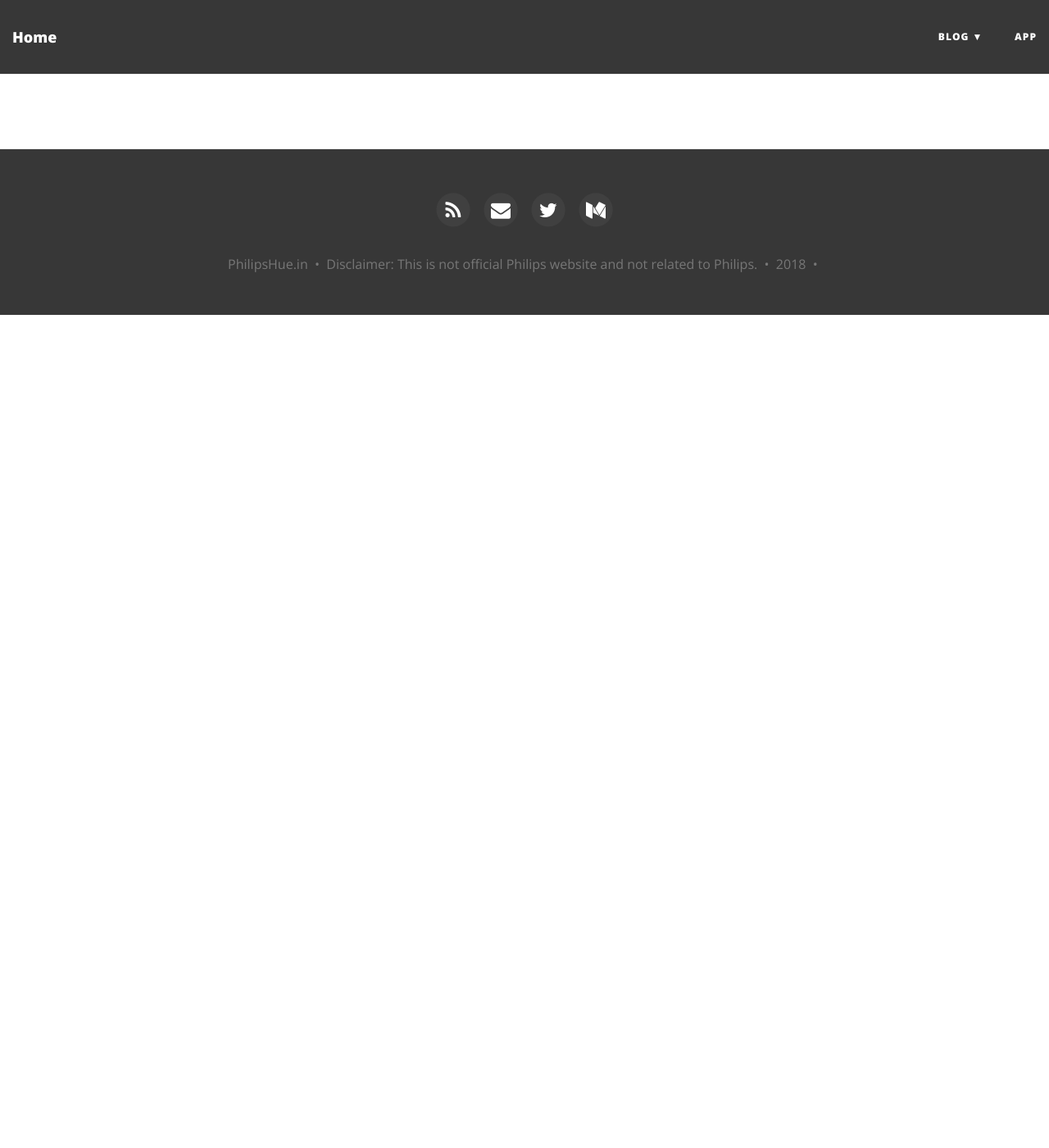
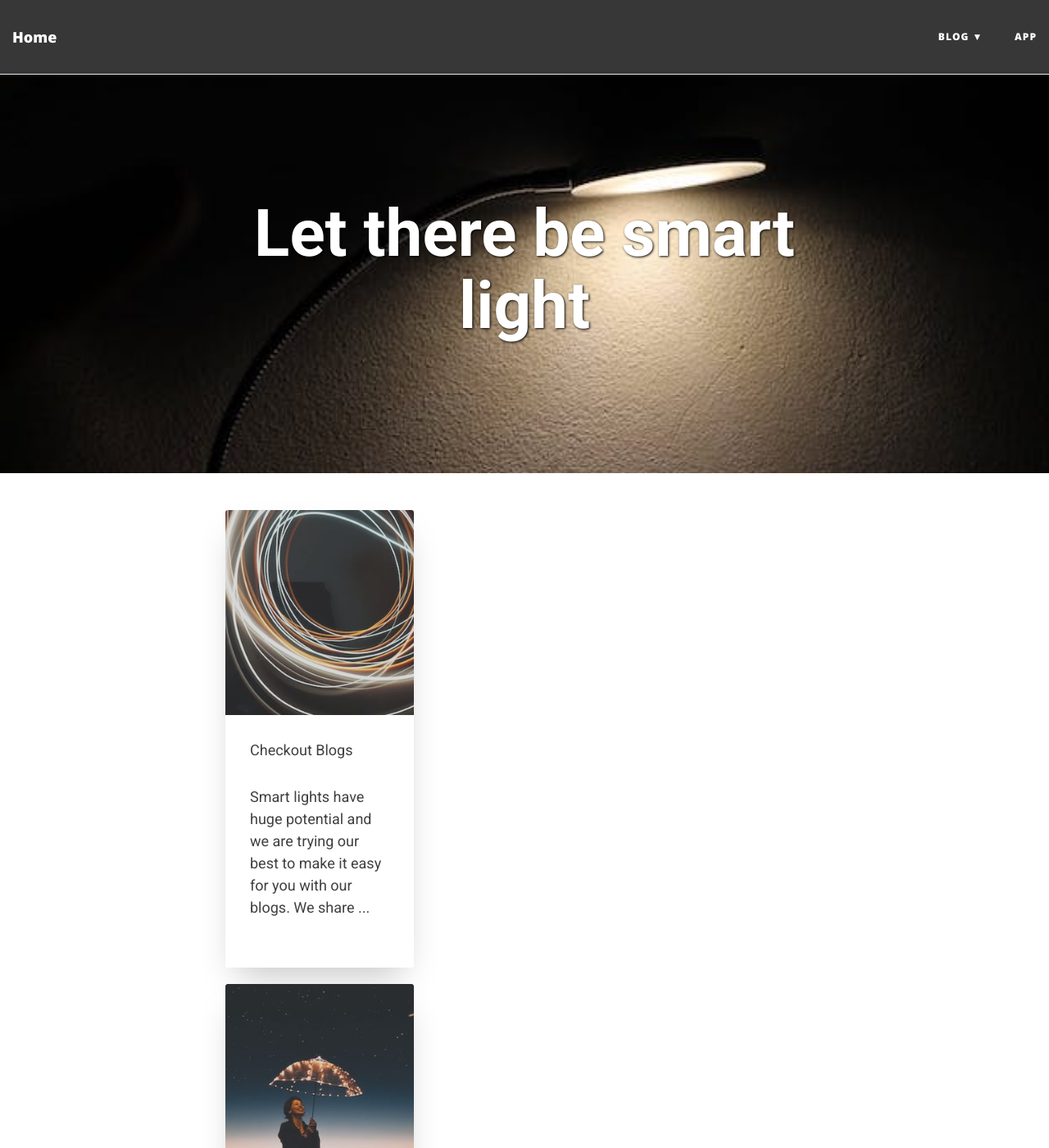
Before and after one commit to huehello/website, a Jekyll site: the page built from index.md, in a window 1280 px wide and 1400 px high. Shown: the whole window at 82% size. Built offline with Jekyll 4.4.1, drawn with Linux system fonts in a browser that asks for light colours; nearby versions of some CDN libraries; some of the changed text lies outside the part shown.

Commit message:
added material cards and updated homepage with cards

```diff
--- /dev/null
+++ b/_includes/material_card.html
@@ -0,0 +1,12 @@
+  <li class="md-cards__item">
+    <div class="md-card link-no-color">
+    <a href="{{include.url}}">
+      <div class="md-card__image {{include.imgcss}}"></div>
+      <div class="md-card__content">
+        <div class="post-title">{{include.title}}</div>
+        <p class="post-entry">{{include.description}}</p>
+        <!-- <button class="btn btn--block md-card__btn">{{include.cta}}</button> -->
+      </div>
+      </a>
+    </div>
+  </li>
--- a/_includes/youtube.html
+++ b/_includes/youtube.html
@@ -1 +1 @@
-<iframe width="480" height="270" src="{{ include.url }}" frameborder="0" allow="autoplay; encrypted-media" allowfullscreen></iframe>
+<iframe width="400" height="270" src="{{ include.url }}" frameborder="0" allow="autoplay; encrypted-media" allowfullscreen></iframe>
--- a/css/main.css
+++ b/css/main.css
@@ -966,3 +966,96 @@ input.md-input:focus ~ .md-highlight {
   from { background:#404040; }
   to  { width:0; background:transparent; }
 }
+
+
+/*https://codepen.io/mcraiganthony/pen/NxGxqm*/
+
+.btn {
+  background-color: white;
+  /*border: 1px solid #373737;*/
+  /*//border-radius: 1rem;*/
+  color: @gray-dark;
+  padding: 0.5rem;
+  text-transform: lowercase;
+}
+
+.btn--block {
+  display: block;
+  width: 100%;
+}
+
+.md-cards {
+  display: grid;
+  flex-wrap: wrap;
+  list-style: none;
+  margin: 0;
+  padding: 0;
+}
+
+.md-cards__item {
+  display: flex;
+  padding: 1rem;
+  @media(min-width: 40rem) {
+    width: 50%;
+  }
+  @media(min-width: 56rem) {
+    width: 33.3333%;
+  }
+}
+
+.md-card {
+  background-color: white;
+  border-radius: 0.25rem;
+  box-shadow: 0 20px 40px -14px rgba(0,0,0,0.25);
+  display: flex;
+  flex-direction: column;
+  overflow: hidden;
+  &:hover {
+    .md-card__image {
+      filter: contrast(100%);
+    }
+  }
+}
+
+.md-card__content {
+  display: flex;
+  flex: 1 1 auto;
+  flex-direction: column;
+  padding: 3rem;
+}
+
+.md-card__image {
+  background-position: center center;
+  background-repeat: no-repeat;
+  background-size: cover;
+  height: 250px;
+  border-top-left-radius: 0.25rem;
+  border-top-right-radius: 0.25rem;
+  filter: contrast(70%);
+  //filter: saturate(180%);
+  overflow: hidden;
+  position: relative;
+  transition: filter 0.5s cubic-bezier(.43,.41,.22,.91);;
+  &::before {
+    content: "";
+    display: block;
+    padding-top: 56.25%; // 16:9 aspect ratio
+  }
+  @media(min-width: 40rem) {
+    &::before {
+      padding-top: 66.6%; // 3:2 aspect ratio
+    }
+  }
+}
+
+.md-card_image_download_app {
+  background-image: url(/img/download_app.jpeg);
+}
+
+.md-card_image_checkout_blogs {
+  background-image: url(/img/checkout_blogs.jpg);
+}
+
+.md-card_image_buy_lights {
+  background-image: url(/img/buy_more_lights.jpeg);
+}
--- a/index.html
+++ /dev/null
@@ -1,70 +0,0 @@
----
-layout: page
-use-site-title: true
----
-
-<div class="posts-list">
-  {% for post in paginator.posts %}
-  <article class="post-preview">
-    <a href="{{ post.url | prepend: site.baseurl }}">
-	  <h2 class="post-title">{{ post.title }}</h2>
-
-	  {% if post.subtitle %}
-	  <h3 class="post-subtitle">
-	    {{ post.subtitle }}
-	  </h3>
-	  {% endif %}
-    </a>
-
-    <p class="post-meta">
-      Posted on {{ post.date | date: "%B %-d, %Y" }}
-    </p>
-
-    <div class="post-entry-container">
-      {% if post.image %}
-      <div class="post-image">
-        <a href="{{ post.url | prepend: site.baseurl }}">
-          <img src="{{ post.image }}">
-        </a>
-      </div>
-      {% endif %}
-      <div class="post-entry">
-        {{ post.excerpt | strip_html | xml_escape | truncatewords: site.excerpt_length }}
-        {% assign excerpt_word_count = post.excerpt | number_of_words %}
-        {% if post.content != post.excerpt or excerpt_word_count > site.excerpt_length %}
-          <a href="{{ post.url | prepend: site.baseurl }}" class="post-read-more">[Read&nbsp;More]</a>
-        {% endif %}
-      </div>
-    </div>
-
-    {% if post.tags.size > 0 %}
-    <div class="blog-tags">
-      Tags:
-      {% if site.link-tags %}
-      {% for tag in post.tags %}
-      <a href="{{ site.baseurl }}/tags#{{- tag -}}">{{- tag -}}</a>
-      {% endfor %}
-      {% else %}
-        {{ post.tags | join: ", " }}
-      {% endif %}
-    </div>
-    {% endif %}
-
-   </article>
-  {% endfor %}
-</div>
-
-{% if paginator.total_pages > 1 %}
-<ul class="pager main-pager">
-  {% if paginator.previous_page %}
-  <li class="previous">
-    <a href="{{ paginator.previous_page_path | prepend: site.baseurl | replace: '//', '/' }}">&larr; Newer Posts</a>
-  </li>
-  {% endif %}
-  {% if paginator.next_page %}
-  <li class="next">
-    <a href="{{ paginator.next_page_path | prepend: site.baseurl | replace: '//', '/' }}">Older Posts &rarr;</a>
-  </li>
-  {% endif %}
-</ul>
-{% endif %}
--- /dev/null
+++ b/index.md
@@ -0,0 +1,25 @@
+---
+layout: page
+title: Let there be smart light
+use-site-title: true
+bigimg: img/homepage_light.jpeg
+---
+
+<ul class="md-cards">
+{% include material_card.html title="Checkout Blogs " description="Smart lights have huge potential and we are trying our best to make it easy for you with our blogs. We share ..."
+ url="/blogs"
+imgcss="md-card_image_checkout_blogs"
+ %}
+
+ {% include material_card.html title="Downlod App" description="Unlock potential of smart lights with our carefully designed app. It has plenty of features to make your life easy and full of ..."
+ url="/blogs"
+imgcss="md-card_image_download_app"
+cta="Try App"
+ %}
+
+ {% include material_card.html title="Buy More Smart things" description="Lets make your home smarter with latest smart devices and IOT products. Here we ..."
+ url="/blogs"
+imgcss="md-card_image_buy_lights"
+ %}
+
+</ul>
```
Also changed, not shown: index-1.md (added, +74 -0 lines), img/buy_more_lights.jpeg (added), img/checkout_blogs.jpg (added), img/download_app.jpeg (added), img/homepage_light.jpeg (added).
